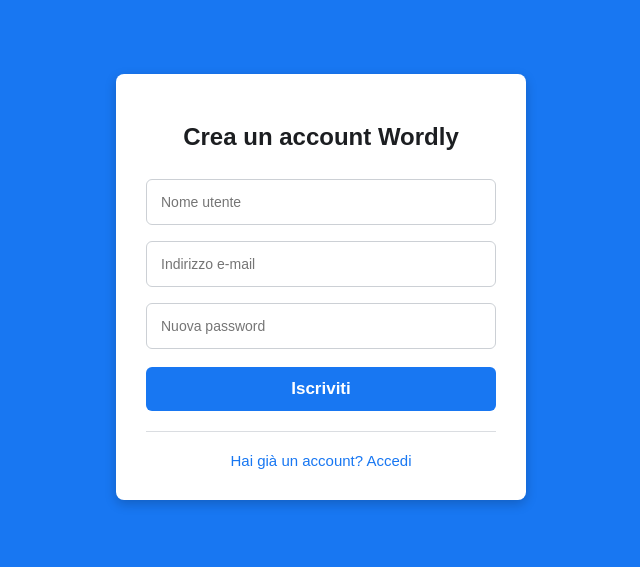
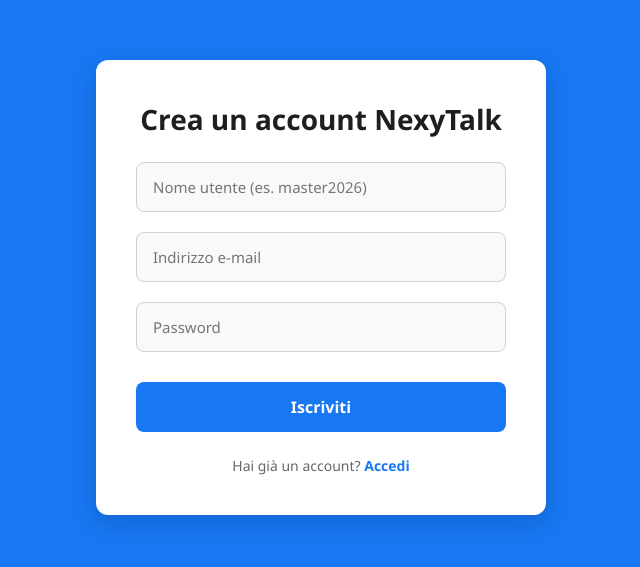
Before and after one commit to channeltv/wordly, a website: page index.html in a window 1280 px wide. Shown: the part 113-680 px from the top of the page, without its empty margins (319-959 px from the left). Drawn offline with Linux system fonts and the light colour scheme.

Commit message:
Update index.html

```diff
--- a/index.html
+++ b/index.html
@@ -2,57 +2,88 @@
 <html lang="it">
 <head>
     <meta charset="UTF-8">
-    <title>Wordly - Registrazione</title>
+    <meta name="viewport" content="width=device-width, initial-scale=1.0">
+    <title>NexyTalk - Registrati</title>
     <style>
-        body { font-family: sans-serif; background-color: #1877f2; display: flex; justify-content: center; align-items: center; height: 100vh; margin: 0; }
-        .container { background: white; padding: 30px; border-radius: 8px; box-shadow: 0 4px 12px rgba(0,0,0,0.2); width: 350px; text-align: center; }
-        h2 { color: #1c1e21; margin-bottom: 20px; font-size: 24px; }
-        input { width: 100%; padding: 14px; margin: 8px 0; border: 1px solid #ccd0d5; border-radius: 6px; box-sizing: border-box; font-size: 14px; }
-        input:focus { border-color: #1877f2; outline: none; }
-        button { width: 100%; padding: 12px; background: #1877f2; color: white; border: none; border-radius: 6px; cursor: pointer; font-size: 17px; font-weight: bold; margin-top: 10px; }
-        button:hover { background: #166fe5; }
-        .link { text-align: center; margin-top: 20px; border-top: 1px solid #dadde1; padding-top: 20px; }
-        .link a { color: #1877f2; text-decoration: none; font-size: 15px; }
-        .link a:hover { text-decoration: underline; }
+        * { margin: 0; padding: 0; box-sizing: border-box; font-family: 'Segoe UI', sans-serif; }
+        body { display: flex; height: 100vh; background-color: #1877f2; justify-content: center; align-items: center; overflow: hidden; }
+        .register-container { background: #ffffff; padding: 40px; border-radius: 12px; box-shadow: 0 8px 24px rgba(0,0,0,0.15); width: 100%; max-width: 450px; text-align: center; }
+        .register-container h2 { font-size: 28px; color: #1c1e21; margin-bottom: 24px; font-weight: 700; }
+        .input-group { margin-bottom: 20px; text-align: left; display: flex; flex-direction: column; gap: 6px; }
+        .input-group input { padding: 14px 16px; border: 1px solid #ccd0d5; border-radius: 8px; font-size: 15px; outline: none; background-color: #f9f9f9; width: 100%; }
+        .input-group input:focus { border-color: #1877f2; background-color: #ffffff; }
+        button { background-color: #1877f2; color: white; border: none; padding: 14px; font-size: 16px; font-weight: 700; border-radius: 8px; cursor: pointer; margin-top: 10px; width: 100%; }
+        button:hover { background-color: #166fe5; }
+        #message { margin-top: 15px; font-size: 14px; font-weight: 600; }
+        .footer-link { margin-top: 24px; color: #65676b; font-size: 14px; }
+        .footer-link a { color: #1877f2; text-decoration: none; font-weight: 700; }
     </style>
 </head>
 <body>
-    <div class="container">
-        <h2>Crea un account Wordly</h2>
+
+    <div class="register-container">
+        <h2>Crea un account NexyTalk</h2>
+
         <form id="registerForm">
-            <input type="text" id="username" placeholder="Nome utente" required>
-            <input type="email" id="email" placeholder="Indirizzo e-mail" required>
-            <input type="password" id="password" placeholder="Nuova password" required>
-            <button type="submit">Iscriviti</button>
+            <div class="input-group">
+                <input type="text" id="regUsername" required placeholder="Nome utente (es. master2026)">
+            </div>
+
+            <div class="input-group">
+                <input type="email" id="regEmail" required placeholder="Indirizzo e-mail">
+            </div>
+
+            <div class="input-group">
+                <input type="password" id="regPassword" required placeholder="Password">
+            </div>
+
+            <button type="button" onclick="inviaRegistrazione()">Iscriviti</button>
         </form>
-        <div class="link"><a href="/login.html">Hai già un account? Accedi</a></div>
+
+        <div id="message"></div>
+        <p class="footer-link">Hai già un account? <a href="login.html">Accedi</a></p>
     </div>
 
     <script>
-        document.getElementById("registerForm").addEventListener("submit", async (e) => {
-            e.preventDefault();
-            const username = document.getElementById("username").value.trim();
-            const email = document.getElementById("email").value.trim();
-            const password = document.getElementById("password").value;
+        async function inviaRegistrazione() {
+            const username = document.getElementById('regUsername').value;
+            const email = document.getElementById('regEmail').value;
+            const password = document.getElementById('regPassword').value;
+            const msg = document.getElementById('message');
+
+            if(!username || !email || !password) {
+                msg.style.color = '#dc3545';
+                msg.innerText = 'Inserisci tutti i campi.';
+                return;
+            }
+
+            msg.style.color = '#1877f2';
+            msg.innerText = 'Creazione account in corso...';
 
             try {
-                const response = await fetch("/api/register", {
-                    method: "POST",
-                    headers: { "Content-Type": "application/json" },
-                    body: JSON.stringify({ username, email, password })
+                const response = await fetch('/api/register', {
+                    method: 'POST',
+                    headers: { 'Content-Type': 'application/json' },
+                    body: JSON.stringify({ username: username, email: email, password: password })
                 });
+
                 const data = await response.json();
 
                 if (response.ok) {
-                    alert("Registrazione completata con successo!");
-                    window.location.href = "/login.html";
+                    msg.style.color = '#28a745';
+                    msg.innerText = 'Registrazione completata! Controlla la tua email.';
+                    setTimeout(() => {
+                        window.location.href = 'login.html';
+                    }, 2000);
                 } else {
-                    alert(data.error || "Errore durante la registrazione");
+                    msg.style.color = '#dc3545';
+                    msg.innerText = data.error || 'Errore durante la registrazione.';
                 }
-            } catch (err) {
-                alert("Errore di rete: impossibile connettersi al server.");
+            } catch (error) {
+                msg.style.color = '#dc3545';
+                msg.innerText = 'Errore di connessione al server.';
             }
-        });
+        }
     </script>
 </body>
 </html>
```
